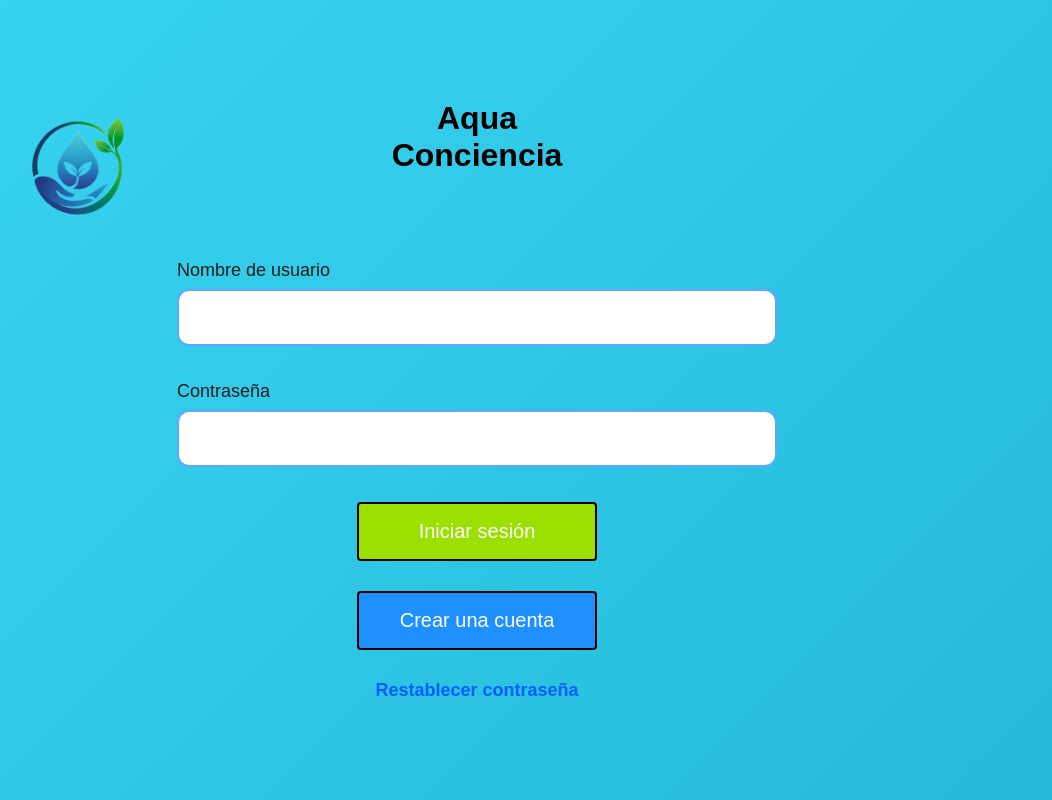
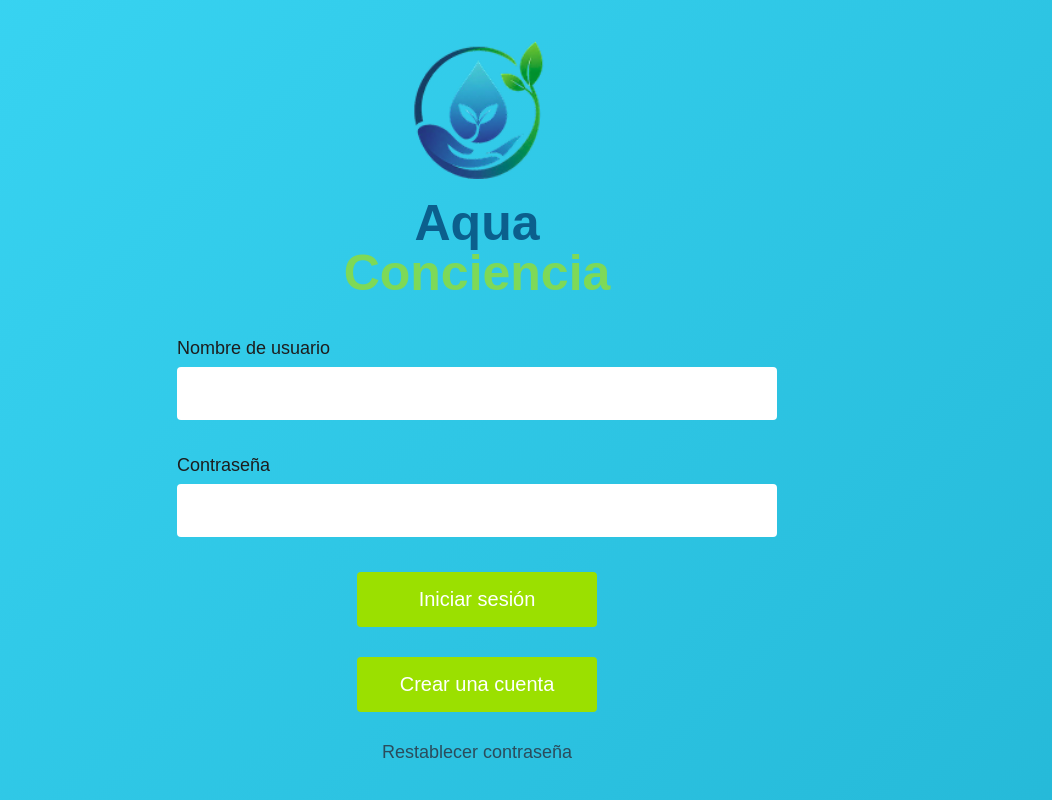
Before and after one commit to V1ct4r/Aqua_Conciencia, a Django app: page / in a window 1280 px wide. Shown: the whole page, without its empty margins (163-1215 px from the left). Run offline with Django 5.2, Linux system fonts and the light colour scheme.

Commit message:
Actualizando código proyecto

```diff
--- a/inicio/static/css/login.css
+++ b/inicio/static/css/login.css
@@ -18,34 +18,24 @@ body{
     text-align:center;
 }
 
-/* LOGO Y TITULO */
-
-.logo-area{
-    position:relative;
-    width:700px;
-    height:130px;
-    margin-bottom:30px;
+.logo{
+    width:140px;
+    margin-bottom:15px;
 }
 
-.logo{
-    width:100px;
-    height:auto;
-    position:absolute;
-    left:-100px;
-    top:50%;
-    transform:translateY(-50%);
+.titulo{
+    font-size:50px;
+    margin-bottom:40px;
+    line-height:1;
 }
 
-.logo-titulo{
-    width:220px;
-    height:auto;
-    position:absolute;
-    left:50%;
-    top:50%;
-    transform:translate(-50%,-50%);
+.azul{
+    color:#0b5f8d;
 }
 
-/* FORMULARIO */
+.verde{
+    color:#7ed957;
+}
 
 .formulario{
     display:flex;
@@ -64,54 +54,34 @@ body{
 .formulario input{
     width:600px;
     padding:16px;
+    border:none;
+    border-radius:4px;
+    margin-bottom:35px;
     font-size:18px;
-
-    background:white;
-
-    border:2px solid #5fa8ff;
-    border-radius:12px;
-
-    outline:none;
-    margin-bottom:35px;
 }
-
-.formulario input:focus{
-    border-color:#2b7cff;
-    box-shadow:0 0 6px rgba(43,124,255,0.4);
-}
-
-/* BOTON INICIAR SESION */
 
 .btn-login{
     width:240px;
     padding:16px;
     background:#9be000;
     color:white;
-
-    border:2px solid black;
+    border:none;
     border-radius:4px;
-
     font-size:20px;
     cursor:pointer;
     margin-bottom:20px;
 }
 
-/* BOTON CREAR CUENTA */
-
 .btn-crear{
     width:240px;
     padding:16px;
-    background:#1e90ff;
+    background:#9be000;
     color:white;
-
-    border:2px solid black;
+    border:none;
     border-radius:4px;
-
     font-size:20px;
     cursor:pointer;
 }
-
-/* ACCIONES */
 
 .acciones{
     margin-top:10px;
@@ -121,9 +91,8 @@ body{
     display:block;
     margin-top:30px;
     text-decoration:none;
-    color:#005eff;
+    color:#2b4c5c;
     font-size:18px;
-    font-weight:bold;
 }
 
 .restablecer:hover{
--- a/inicio/urls.py
+++ b/inicio/urls.py
@@ -3,16 +3,17 @@ from . import views
 
 urlpatterns = [
     path('', views.inicio, name='inicio'),
+
+    path('restablecer/', views.restablecer, name='restablecer'),
+    path('nueva-contrasena/', views.nueva_contraseña, name='nueva_contraseña'),
+
     path('crear-cuenta/', views.crear_cuenta, name='crear_cuenta'),
 
-    path('restablecer/', views.restablecer, name='restablecer'),
-    path('nueva-contrasena/', views.nueva_contrasena, name='nueva_contrasena'),
-
     path('panel/', views.panel, name='panel'),
-    path('quiz/', views.quiz, name='quiz'),
-
     path('noticias/', views.noticias, name='noticias'),
     path('foro/', views.foro, name='foro'),
     path('perfil/', views.perfil, name='perfil'),
     path('configuracion/', views.configuracion, name='configuracion'),
+
+    path('quiz/', views.quiz, name='quiz'),
 ]
--- a/inicio/views.py
+++ b/inicio/views.py
@@ -1,33 +1,33 @@
 from django.shortcuts import render, redirect
 from django.contrib.auth.models import User
 from django.contrib.auth import authenticate, login
-from django.contrib.auth import authenticate, login
+from django.contrib.auth.hashers import make_password
+
+
 def inicio(request):
-
     if request.method == 'POST':
         usuario = request.POST['usuario']
         password = request.POST['password']
 
-        user = authenticate(
-            request,
-            username=usuario,
-            password=password
-        )
+        user = authenticate(request, username=usuario, password=password)
 
         if user is not None:
             login(request, user)
             return redirect('/panel/')
 
     return render(request, 'inicio/login.html')
+
+
 def restablecer(request):
+    return render(request, 'inicio/restablecer_contraseña.html')
 
-    if request.method == 'POST':
-       return redirect('/nueva-contrasena/')
-    return render(request, 'inicio/restablecer_contraseña.html')
-def nueva_contrasena(request):
+
+# 🔥 MODIFICADO SOLO ESTO (IMPORTANTE)
+def nueva_contraseña(request):
     return render(request, 'inicio/nueva_contraseña.html')
+
+
 def crear_cuenta(request):
-
     if request.method == 'POST':
         correo = request.POST['correo']
         usuario = request.POST['usuario']
@@ -44,24 +44,29 @@ def crear_cuenta(request):
     return render(request, 'inicio/creacion_cuenta.html')
 
 
-def error_404(request, exception):
-    return render(request, 'inicio/error_404.html', status=404)
-from django.contrib.auth import authenticate, login
 def panel(request):
     return render(request, 'inicio/panel.html')
+
 
 def noticias(request):
     return render(request, 'inicio/noticias.html')
 
+
 def foro(request):
     return render(request, 'inicio/foro.html')
+
 
 def perfil(request):
     return render(request, 'inicio/perfil.html')
 
+
 def configuracion(request):
     return render(request, 'inicio/configuracion.html')
+
+
 def quiz(request):
     return render(request, 'inicio/quiz.html')
-def nueva_contrasena(request):
-    return render(request, 'inicio/nueva_contraseña.html')
+
+
+def error_404(request, exception):
+    return render(request, 'inicio/error_404.html', status=404)
```
Also changed, not shown: inicio/static/css/nueva_contraseña.css (+24 -34 lines), inicio/static/css/panel.css (+6 -10 lines), inicio/static/css/restablecer_contraseña.css (+25 -39 lines), inicio/templates/inicio/panel.html (+4 -6 lines), inicio/templates/inicio/restablecer_contraseña.html (+8 -5 lines), db.sqlite3 (added), 1 other file.
